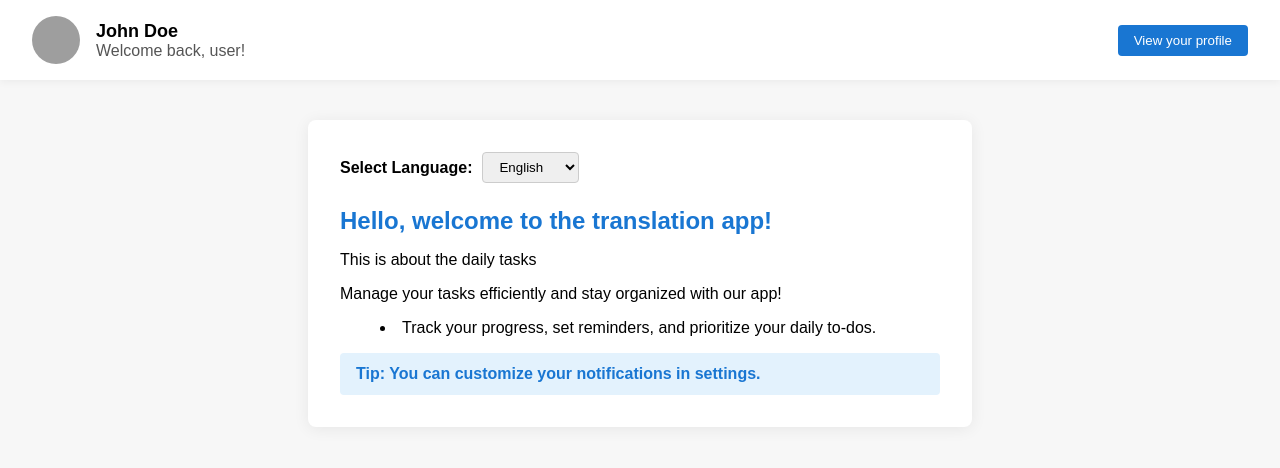
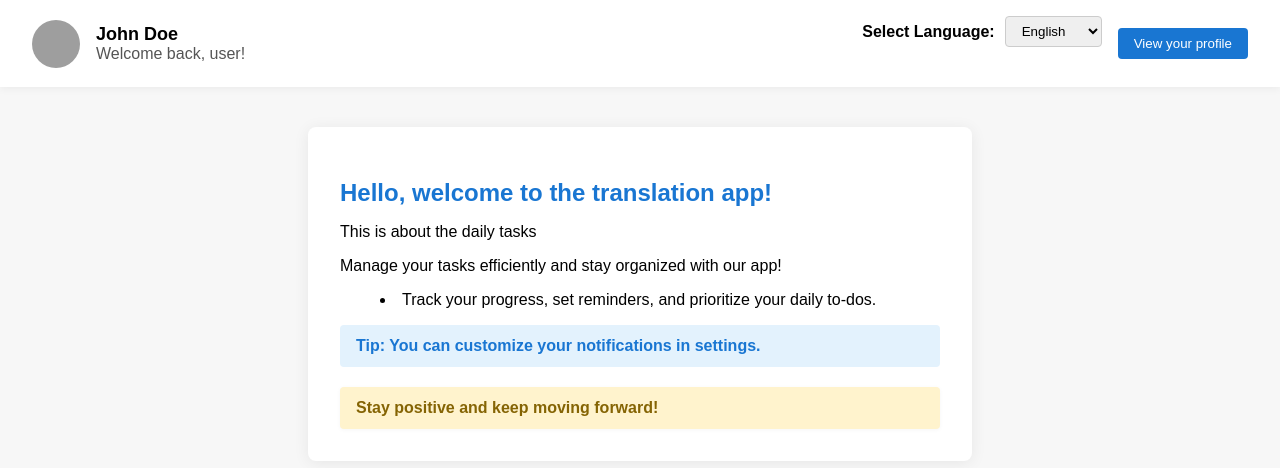
Before and after one commit to VishalDhiman0/lokalise, a React (Create React App) app: page / in a window 1280 px wide. Shown: the top 468 px of the page. Built offline with nearby package versions, Linux system fonts and the light colour scheme; grey boxes are pictures that could not be loaded.

Commit message:
added motivation quote

```diff
--- a/src/App.css
+++ b/src/App.css
@@ -1,3 +1,19 @@
+.header-right {
+  display: flex;
+  align-items: center;
+  gap: 16px;
+  margin-left: auto;
+}
+
+.motivation-box {
+  background: #fff3cd;
+  color: #856404;
+  padding: 12px 16px;
+  border-radius: 4px;
+  font-weight: bold;
+  margin-top: 20px;
+  box-shadow: 0 1px 4px rgba(0,0,0,0.04);
+}
 
 .App {
   font-family: Arial, sans-serif;
--- a/src/App.js
+++ b/src/App.js
@@ -32,7 +32,15 @@ function App() {
           <div className="user-name">{userName}</div>
           <div className="user-welcome">{translations.user?.welcome}</div>
         </div>
-        <div className="user-profile-btn-wrapper">
+        <div className="header-right">
+          <div className="lang-select-row">
+            <label htmlFor="lang-select" className="lang-select-label">Select Language:</label>
+            <select id="lang-select" value={lang} onChange={handleLangChange} className="lang-select">
+              {Object.entries(languages).map(([key, value]) => (
+                <option key={key} value={key}>{value.label}</option>
+              ))}
+            </select>
+          </div>
           <button className="user-profile-btn">
             {translations.user?.profile}
           </button>
@@ -41,14 +49,6 @@ function App() {
 
       {/* Main Content */}
       <div className="main-content">
-        <div className="lang-select-row">
-          <label htmlFor="lang-select" className="lang-select-label">Select Language:</label>
-          <select id="lang-select" value={lang} onChange={handleLangChange} className="lang-select">
-            {Object.entries(languages).map(([key, value]) => (
-              <option key={key} value={key}>{value.label}</option>
-            ))}
-          </select>
-        </div>
         <h2 className="greeting-title">{translations.greeting}</h2>
         <p className="about-text">{translations.about}</p>
         <p className="description-text">{translations.description}</p>
@@ -58,6 +58,9 @@ function App() {
         <div className="tips-box">
           {translations.tips}
         </div>
+        <div className="motivation-box">
+          {translations.motivation}
+        </div>
       </div>
     </div>
   );
--- a/src/en.json
+++ b/src/en.json
@@ -8,5 +8,6 @@
   "user": {
     "welcome": "Welcome back, user!",
     "profile": "View your profile"
-  }
+  },
+  "motivation": "Stay positive and keep moving forward!"
 }
```
